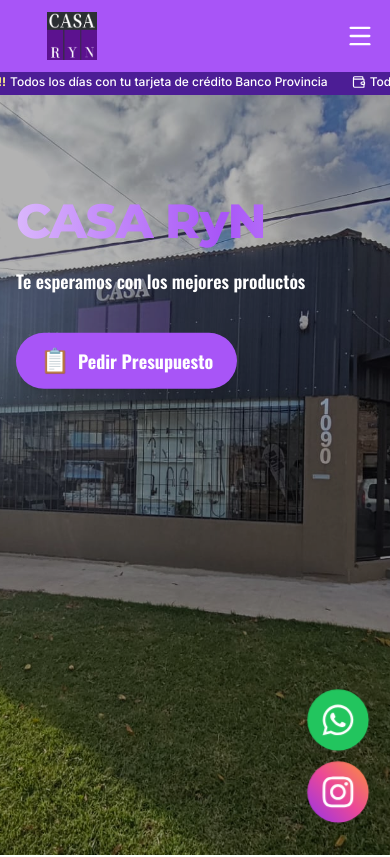
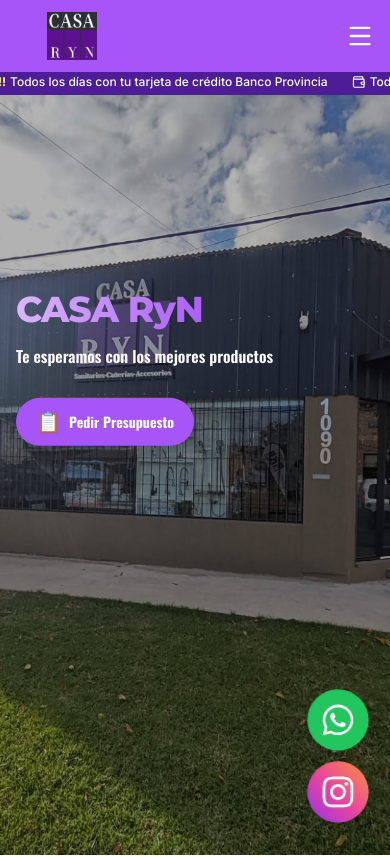
Before and after one commit to HrodricStudios/casa-ryn, a Next.js app: page / in a window 390 px wide. Shown: the top 857 px of the page. Built offline with nearby package versions, Linux system fonts and the light colour scheme.

Commit message:
Fixed background

```diff
--- a/components/Hero.js
+++ b/components/Hero.js
@@ -27,37 +27,40 @@
   return (
     <section
       ref={sectionRef}
-      className="fade-up relative min-h-[90vh] flex items-start justify-start overflow-hidden"
+      className="fade-up relative min-h-[90vh] md:min-h-[90vh] flex items-start justify-start overflow-hidden"
     >
-      {/* Fondo */}
+      {/* Fondo con ajuste para mobile */}
       <div className="absolute inset-0 z-0">
         <Image
           src="/nueva2.jpeg"
           alt="Fondo Casa RyN"
           fill
-          className="object-cover"
+          className="object-cover object-center md:object-center"
           priority
+          sizes="100vw"
         />
         <div className="absolute inset-0 bg-black/30"></div>
       </div>
 
-      {/* Contenido */}
-      <div className="container mx-auto px-4 relative z-10 w-full mt-24 md:mt-32 lg:mt-40">
-        <div className="max-w-2xl text-left md:transform md:translate-x-[2cm] md:translate-y-[2cm]">
-          <h1 className="text-5xl sm:text-6xl md:text-7xl lg:text-8xl font-extrabold tracking-tight leading-tight font-montserrat bg-gradient-to-r from-white via-violetaClaro to-white bg-clip-text text-transparent animate-shimmer">
+      {/* Contenido desplazado hacia abajo (el doble en móvil) */}
+      <div className="container mx-auto px-4 relative z-10 w-full mt-48 md:mt-24 lg:mt-32">
+        <div className="max-w-2xl text-left">
+          <h1 className="text-4xl sm:text-5xl md:text-6xl lg:text-7xl xl:text-8xl font-extrabold tracking-tight leading-tight font-montserrat bg-gradient-to-r from-white via-violetaClaro to-white bg-clip-text text-transparent animate-shimmer">
             CASA RyN
           </h1>
-          <p className="text-lg sm:text-xl md:text-2xl font-semibold text-white mt-4 font-oswald">
+
+          <p className="text-base sm:text-lg md:text-xl lg:text-2xl font-semibold text-white mt-3 md:mt-4 font-oswald">
             Te esperamos con los mejores productos
           </p>
-          <div className="mt-10 animate-float">
+
+          <div className="mt-8 md:mt-10 animate-float">
             <a
               href="https://wa.me/542477619534?text=Hola%20Casa%20RyN,%20me%20gustaría%20solicitar%20un%20presupuesto"
               target="_blank"
               rel="noopener noreferrer"
-              className="inline-flex items-center gap-2 bg-violetaClaro hover:bg-violetaOscuro text-white font-bold py-3 px-6 rounded-full text-lg shadow-xl transition-all duration-300 hover:scale-105"
+              className="inline-flex items-center gap-2 bg-violetaClaro hover:bg-violetaOscuro text-white font-bold py-2.5 px-5 md:py-3 md:px-6 rounded-full text-sm md:text-lg shadow-xl transition-all duration-300 hover:scale-105"
             >
-              <span className="text-2xl">📋</span>
+              <span className="text-xl md:text-2xl">📋</span>
               <span className="font-oswald">Pedir Presupuesto</span>
             </a>
           </div>
```
